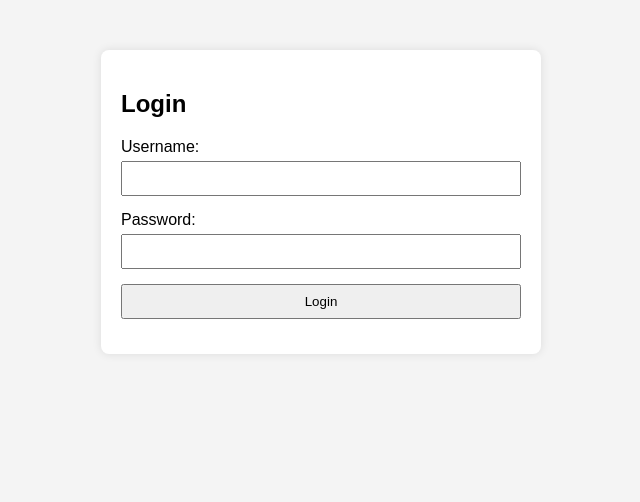
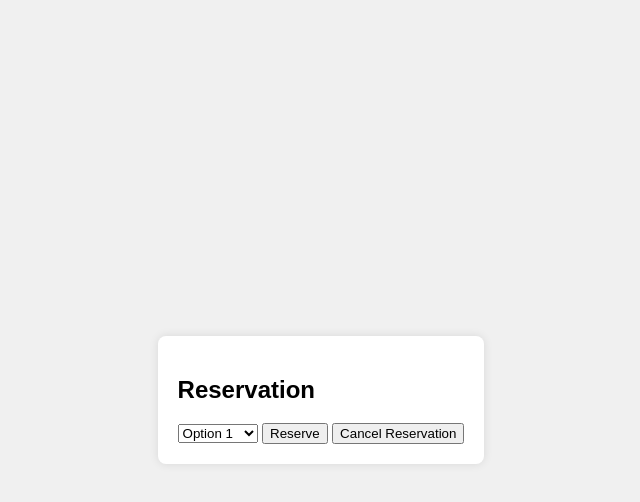
Before and after one commit to Wanderkind/Reservation, a plain HTML site: page index.html in a window 1280 px wide. Both pictures are taken after a click on the button "Login". Shown: the whole page, without its empty margins (319-959 px from the left). Drawn offline with Linux system fonts and the light colour scheme.

Commit message:
2403051408

```diff
--- a/index.html
+++ b/index.html
@@ -3,8 +3,8 @@
 <head>
     <meta charset="UTF-8">
     <meta name="viewport" content="width=device-width, initial-scale=1.0">
+    <link rel="stylesheet" href="styles.css">
     <title>Reservation System</title>
-    <link rel="stylesheet" href="styles.css">
 </head>
 <body>
     <div id="login-container">
@@ -14,13 +14,16 @@
             <input type="text" id="username" required>
             <label for="password">Password:</label>
             <input type="password" id="password" required>
-            <button type="button" onclick="authenticate()">Login</button>
+            <button type="button" onclick="login()">Login</button>
         </form>
     </div>
 
-    <div id="options-container" style="display:none;">
-        <h2>Choose an Option (1-60)</h2>
-        <div id="options"></div>
+    <div id="reservation-container" style="display:none;">
+        <h2>Reservation</h2>
+        <p id="status-message"></p>
+        <select id="options-list"></select>
+        <button onclick="reserveOption()">Reserve</button>
+        <button onclick="cancelReservation()">Cancel Reservation</button>
     </div>
 
     <script src="script.js"></script>
--- a/script.js
+++ b/script.js
@@ -1,95 +1,79 @@
-// Simulated admin data for authentication
-const adminUsername = "admin";
-const adminPassword = "adminpass";
+// Dummy admin credentials
+const adminCredentials = {
+    username: "admin",
+    password: "admin123"
+};
 
-// Simulated user data for authentication
-const users = [
-    { username: "user1", password: "pass1" },
-    { username: "user2", password: "pass2" },
-    // Add more users as needed
-];
+// Dummy reservation data
+let reservations = {};
 
-// Simulated booked options
-const bookedOptions = new Set();
+// Dummy options
+const options = Array.from({ length: 60 }, (_, i) => i + 1);
 
-// Function to authenticate user
-function authenticate() {
+// Check if the user is an admin
+function isAdmin(username, password) {
+    return username === adminCredentials.username && password === adminCredentials.password;
+}
+
+// Login function
+function login() {
     const username = document.getElementById("username").value;
     const password = document.getElementById("password").value;
 
-    // Check if the credentials match an admin
-    if (username === adminUsername && password === adminPassword) {
-        document.getElementById("login-container").style.display = "none";
-        document.getElementById("options-container").style.display = "block";
-        displayOptions();
-
-        // Display admin features
-        const adminFeatures = document.createElement("div");
-        adminFeatures.innerHTML = `
-            <h2>Admin Features</h2>
-            <button onclick="resetReservations()">Reset Reservations</button>
-            <button onclick="viewReservations()">View Reservations</button>
-        `;
-        document.getElementById("options-container").appendChild(adminFeatures);
+    if (isAdmin(username, password)) {
+        // Display reservation options for admin
+        showAdminView();
     } else {
-        // Check if the credentials match a regular user
-        const user = users.find(u => u.username === username && u.password === password);
-
-        if (user) {
-            document.getElementById("login-container").style.display = "none";
-            document.getElementById("options-container").style.display = "block";
-            displayOptions();
-        } else {
-            alert("Invalid username or password");
-        }
+        // Display reservation options for regular user
+        showUserView();
     }
 }
 
-// Function to display options
-function displayOptions() {
-    const optionsContainer = document.getElementById("options");
+// Display reservation options for admin
+function showAdminView() {
+    // Logic for admin view (not implemented in this example)
+}
 
-    for (let i = 1; i <= 60; i++) {
-        const optionButton = document.createElement("button");
-        optionButton.textContent = i;
+// Display reservation options for regular user
+function showUserView() {
+    document.getElementById("login-container").style.display = "none";
+    document.getElementById("reservation-container").style.display = "block";
 
-        // Check if the option is already booked
-        if (bookedOptions.has(i)) {
-            optionButton.disabled = true;
-        } else {
-            optionButton.addEventListener("click", () => bookOption(i));
-        }
+    // Populate options dropdown
+    const optionsList = document.getElementById("options-list");
+    optionsList.innerHTML = "";
+    options.forEach(option => {
+        const optionElem = document.createElement("option");
+        optionElem.value = option;
+        optionElem.innerText = `Option ${option}`;
+        optionsList.appendChild(optionElem);
+    });
+}
 
-        optionsContainer.appendChild(optionButton);
+// Reserve option function
+function reserveOption() {
+    const selectedOption = document.getElementById("options-list").value;
+
+    // Check if the option is already booked
+    if (reservations[selectedOption]) {
+        document.getElementById("status-message").innerText = "Option already booked";
+    } else {
+        // Book the option
+        reservations[selectedOption] = true;
+        document.getElementById("status-message").innerText = "Option booked successfully";
     }
 }
 
-// Function to book an option
-function bookOption(option) {
-    if (confirm(`Do you want to book option ${option}?`)) {
-        if (bookedOptions.has(option)) {
-            alert("Option already booked by another user");
-        } else {
-            bookedOptions.add(option);
-            alert(`Option ${option} booked successfully`);
-        }
+// Cancel reservation function
+function cancelReservation() {
+    const selectedOption = document.getElementById("options-list").value;
+
+    // Check if the option is booked
+    if (reservations[selectedOption]) {
+        // Cancel the reservation
+        delete reservations[selectedOption];
+        document.getElementById("status-message").innerText = "Reservation canceled";
+    } else {
+        document.getElementById("status-message").innerText = "No reservation to cancel";
     }
 }
-
-const adminButton = document.createElement("button");
-adminButton.textContent = "Admin: Reset Reservations";
-adminButton.addEventListener("click", resetReservations);
-optionsContainer.appendChild(adminButton);
-
-function resetReservations() {
-    if (confirm("Are you sure you want to reset all reservations?")) {
-        bookedOptions.clear();
-        alert("Reservations reset successfully");
-        // Refresh the page to reflect the changes
-        location.reload();
-    }
-}
-
-function viewReservations() {
-    alert(`Booked Options: ${Array.from(bookedOptions).join(", ")}`);
-}
--- a/styles.css
+++ b/styles.css
@@ -1,30 +1,20 @@
 body {
     font-family: Arial, sans-serif;
-    background-color: #f4f4f4;
+    background-color: #f0f0f0;
     margin: 0;
+    padding: 0;
+    display: flex;
+    align-items: center;
+    justify-content: center;
+    height: 100vh;
 }
 
-#login-container, #options-container {
-    max-width: 400px;
-    margin: 50px auto;
+#login-container,
+#reservation-container {
+    background-color: #fff;
     padding: 20px;
-    background-color: #fff;
     border-radius: 8px;
     box-shadow: 0 0 10px rgba(0, 0, 0, 0.1);
-}
-
-form {
-    display: flex;
-    flex-direction: column;
-}
-
-label {
-    margin-bottom: 5px;
-}
-
-input, button {
-    margin-bottom: 15px;
-    padding: 8px;
 }
 
 button {
```
